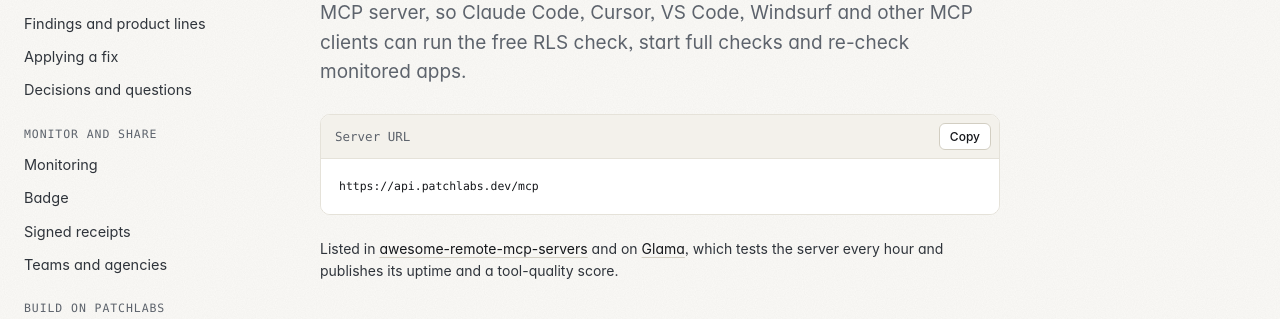
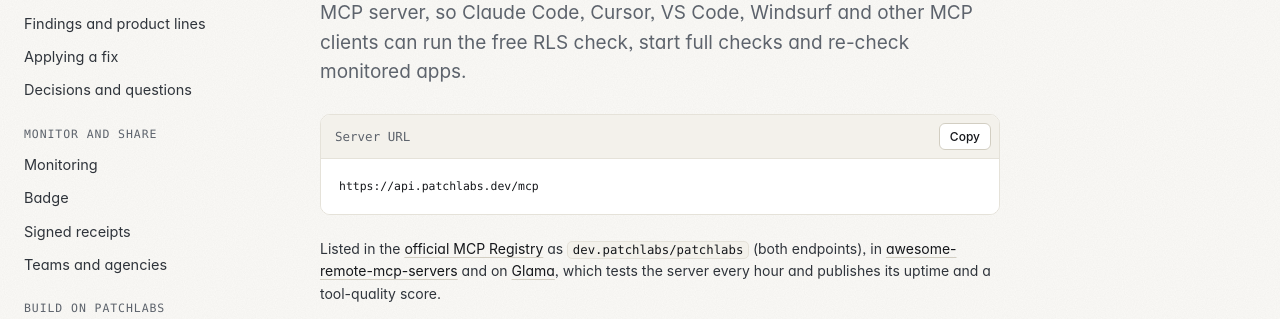
Before and after one commit to manra399/patchlabs, a plain HTML site: page docs/docs/mcp.html in a window 1280 px wide. Shown: the part 277-596 px from the top of the page. Drawn offline with Linux system fonts and the light colour scheme; no server answers.

Commit message:
docs/mcp + changelog 20 Nov: official MCP Registry entry 3.2.0 (both endpoints)
Co-Authored-By: Claude Fable 5.1 <noreply@anthropic.com>

```diff
--- a/docs/docs/mcp.html
+++ b/docs/docs/mcp.html
@@ -167,7 +167,7 @@
 <h1>MCP server</h1>
 <p class="lede">Ask your coding agent to check an app for leaks. PatchLabs runs a remote MCP server, so Claude Code, Cursor, VS Code, Windsurf and other MCP clients can run the free RLS check, start full checks and re-check monitored apps.</p>
 <div class="code"><div class="code-bar"><span class="name">Server URL</span><button class="copy" type="button" data-copy>Copy</button></div><pre><code>https://api.patchlabs.dev/mcp</code></pre></div>
-<p class="small">Listed in <a href="https://github.com/punkpeye/awesome-remote-mcp-servers">awesome-remote-mcp-servers</a> and on <a href="https://glama.ai/mcp/connectors/dev.patchlabs/patchlabs">Glama</a>, which tests the server every hour and publishes its uptime and a tool-quality score.</p>
+<p class="small">Listed in the <a href="https://registry.modelcontextprotocol.io/v0/servers?search=dev.patchlabs">official MCP Registry</a> as <code>dev.patchlabs/patchlabs</code> (both endpoints), in <a href="https://github.com/punkpeye/awesome-remote-mcp-servers">awesome-remote-mcp-servers</a> and on <a href="https://glama.ai/mcp/connectors/dev.patchlabs/patchlabs">Glama</a>, which tests the server every hour and publishes its uptime and a tool-quality score.</p>
 
 <h2 id="tools">Tools</h2>
 <div class="table-wrap"><table class="table compact">
```
Also changed, not shown: docs/changelog.html (+1 -0 lines), site/pages/changelog.html (+1 -0 lines), site/pages/docs/mcp.html (+1 -1 lines).
